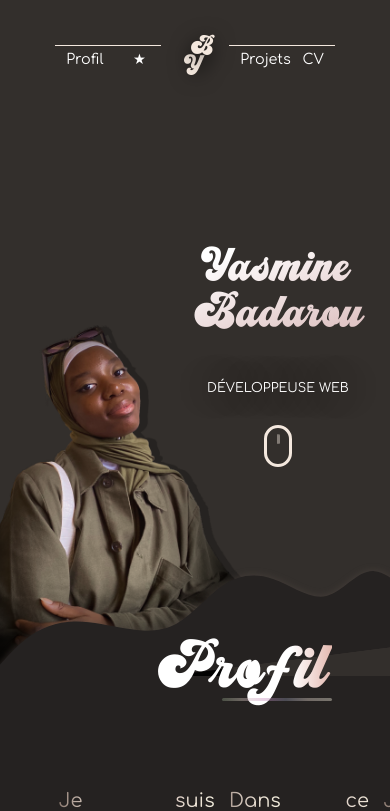
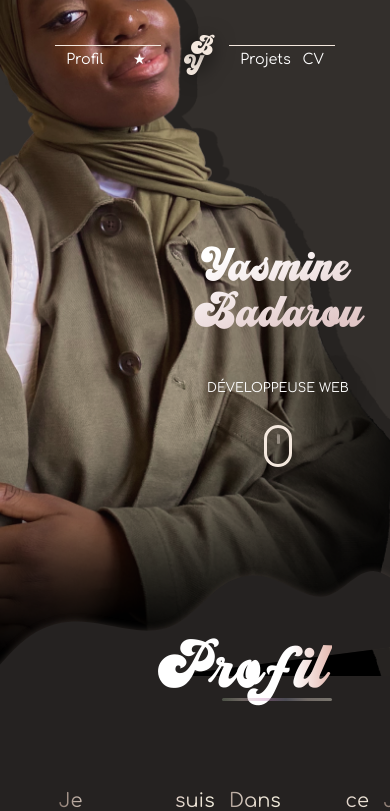
Before and after one commit to yasyasbdr/yasmine_badarou_portfolio, a plain HTML site: page index.html in a window 390 px wide. Shown: the top 811 px of the page. Drawn offline with Linux system fonts and the light colour scheme.

Commit message:
Modification de ma photo partie flottaison

```diff
--- a/styles/styles.css
+++ b/styles/styles.css
@@ -788,7 +788,7 @@ footer p {
         width: 85%;
     }
     #photoSection img {
-        width: 19em;
+        width: 78vh;
         margin-right: 15px;
     }
 
```
